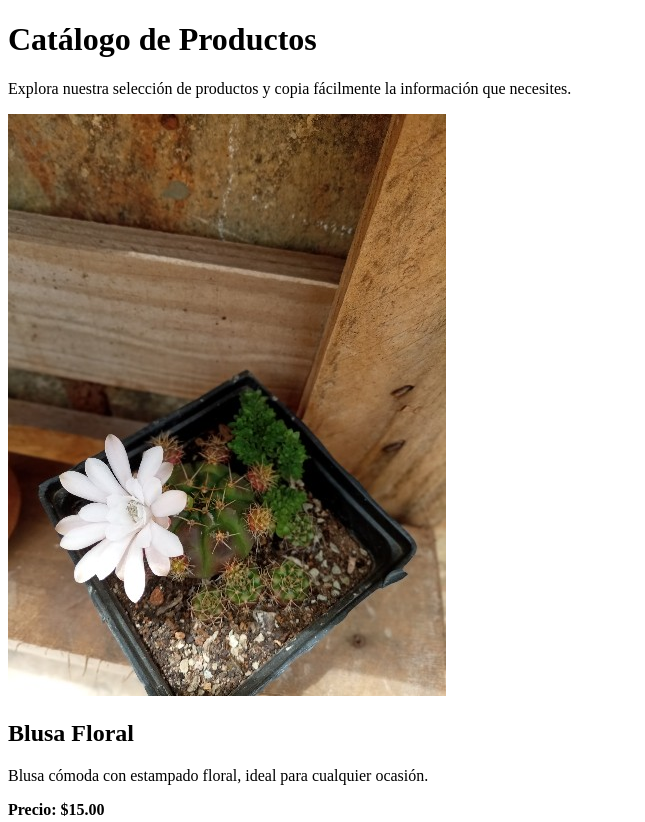
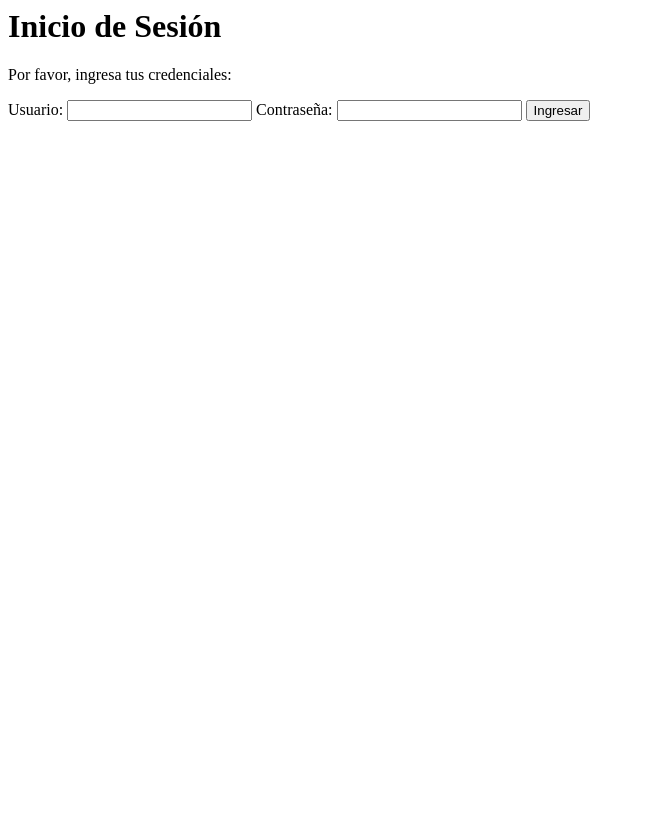
Before and after one commit to tonisdany/gestion, a plain HTML site: page index.html in a window 1280 px wide. Shown: the top 822 px of the page, without its empty margins (0-645 px from the left). After the commit the page ends 800 px from the top, so only its background shows below. Drawn offline with Linux system fonts and the light colour scheme.

Commit message:
Update index.html

```diff
--- a/index.html
+++ b/index.html
@@ -1,17 +1,15 @@
-<!DOCTYPE html>
-<html lang="es">
-<head>
-  <meta charset="UTF-8">
-  <meta name="viewport" content="width=device-width, initial-scale=1.0">
-  <title>Catálogo de Productos</title>
-  <link rel="stylesheet" href="styles.css">
-</head>
-<body>
-  <header>
-    <h1>Catálogo de Productos</h1>
-    <p>Explora nuestra selección de productos y copia fácilmente la información que necesites.</p>
-  </header>
-  <main id="catalogo"></main>
-  <script src="script.js"></script>
-</body>
-</html>
+<!-- Pantalla de inicio de sesión -->
+<div id="inicio-sesion">
+  <h1>Inicio de Sesión</h1>
+  <p>Por favor, ingresa tus credenciales:</p>
+  <form id="form-login">
+    <label for="usuario">Usuario:</label>
+    <input type="text" id="usuario" name="usuario" required>
+
+    <label for="password">Contraseña:</label>
+    <input type="password" id="password" name="password" required>
+
+    <button type="submit">Ingresar</button>
+  </form>
+  <p id="error-login" style="color: red; display: none;">Usuario o contraseña incorrectos.</p>
+</div>
```
